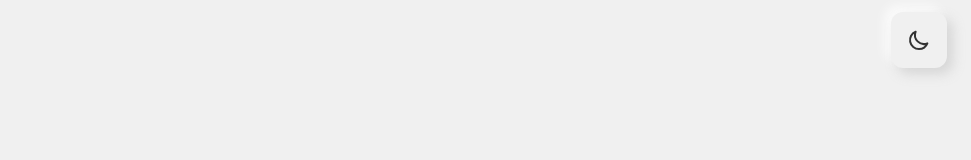
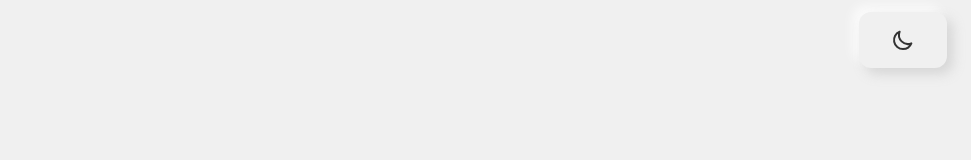
Before and after one commit to sagar-datta/travel-itinerary-ai, a Next.js app: page / in a window 1280 px wide. Shown: the top 160 px of the page, without its empty margins (309-1280 px from the left). Built offline with nearby package versions, Linux system fonts and the light colour scheme.

Commit message:
Enhance Button component to support size and full-width properties; update TravelForm and Welcome components to utilize new features

```diff
--- a/src/app/components/common/Button.tsx
+++ b/src/app/components/common/Button.tsx
@@ -1,5 +1,7 @@
 'use client';
 import { shape } from '../../styles/common';
+
+type ButtonSize = 'sm' | 'md' | 'lg';
 
 interface ButtonProps {
   children: React.ReactNode;
@@ -7,7 +9,15 @@
   type?: 'button' | 'submit';
   className?: string;
   disabled?: boolean;
+  size?: ButtonSize;
+  fullWidth?: boolean;
 }
+
+const sizeClasses: Record<ButtonSize, string> = {
+  sm: 'px-4 py-2 text-sm',
+  md: 'px-6 py-3 text-base',
+  lg: 'px-8 py-4 text-lg'
+};
 
 export function Button({
   children,
@@ -15,6 +25,8 @@
   type = 'button',
   className = '',
   disabled = false,
+  size = 'lg',
+  fullWidth = false,
 }: ButtonProps) {
   return (
     <button
@@ -22,7 +34,7 @@
       onClick={onClick}
       disabled={disabled}
       className={`
-        relative ${shape.borderRadius} p-4
+        relative ${shape.borderRadius}
         transition-all duration-300 ease-in-out
         dark:bg-dark-base dark:text-dark-text-primary
         bg-light-base text-light-text-primary
@@ -31,11 +43,14 @@
         hover:dark:shadow-neu-dark-hover hover:shadow-neu-light-hover
         hover:text-light-accent-primary dark:hover:text-dark-accent-primary
         disabled:opacity-50 disabled:cursor-not-allowed
+        font-semibold
+        ${sizeClasses[size]}
+        ${fullWidth ? 'w-full' : ''}
         ${className}
       `}
     >
       <span className={`absolute inset-0 ${shape.borderRadius} bg-black opacity-0 transition-opacity duration-300 ease-in-out [&:active]:opacity-10`}></span>
-      {children}
+      <span className="relative z-10">{children}</span>
     </button>
   );
 }
--- a/src/app/components/features/travel-form/TravelForm.tsx
+++ b/src/app/components/features/travel-form/TravelForm.tsx
@@ -88,7 +88,9 @@
         >
           <Button
             type="submit"
-            className="px-6 md:px-8 lg:px-12 py-3 md:py-3 lg:py-4 text-base md:text-base lg:text-lg font-medium w-full max-w-sm md:w-auto"
+            size="lg"
+            fullWidth
+            className="max-w-sm md:w-auto"
           >
             Create Itinerary
           </Button>
--- a/src/app/components/features/welcome/Welcome.tsx
+++ b/src/app/components/features/welcome/Welcome.tsx
@@ -27,9 +27,9 @@
 
       <Button
         onClick={onBegin}
-        className="px-8 py-4 text-lg font-semibold"
+        size="lg"
       >
-        <span className="relative z-10">Begin Your Journey</span>
+        Begin Your Journey
       </Button>
     </div>
   );
```
